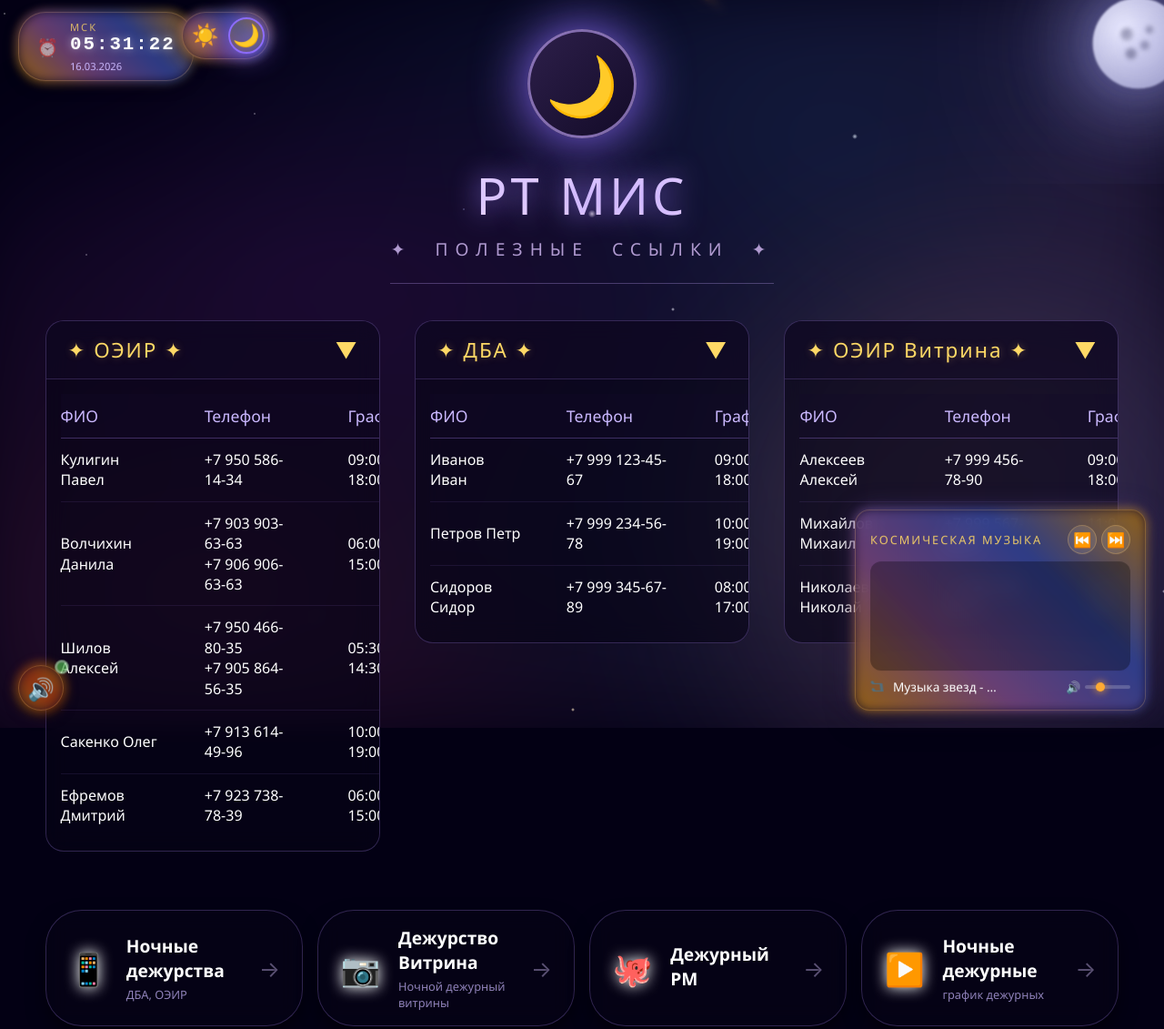
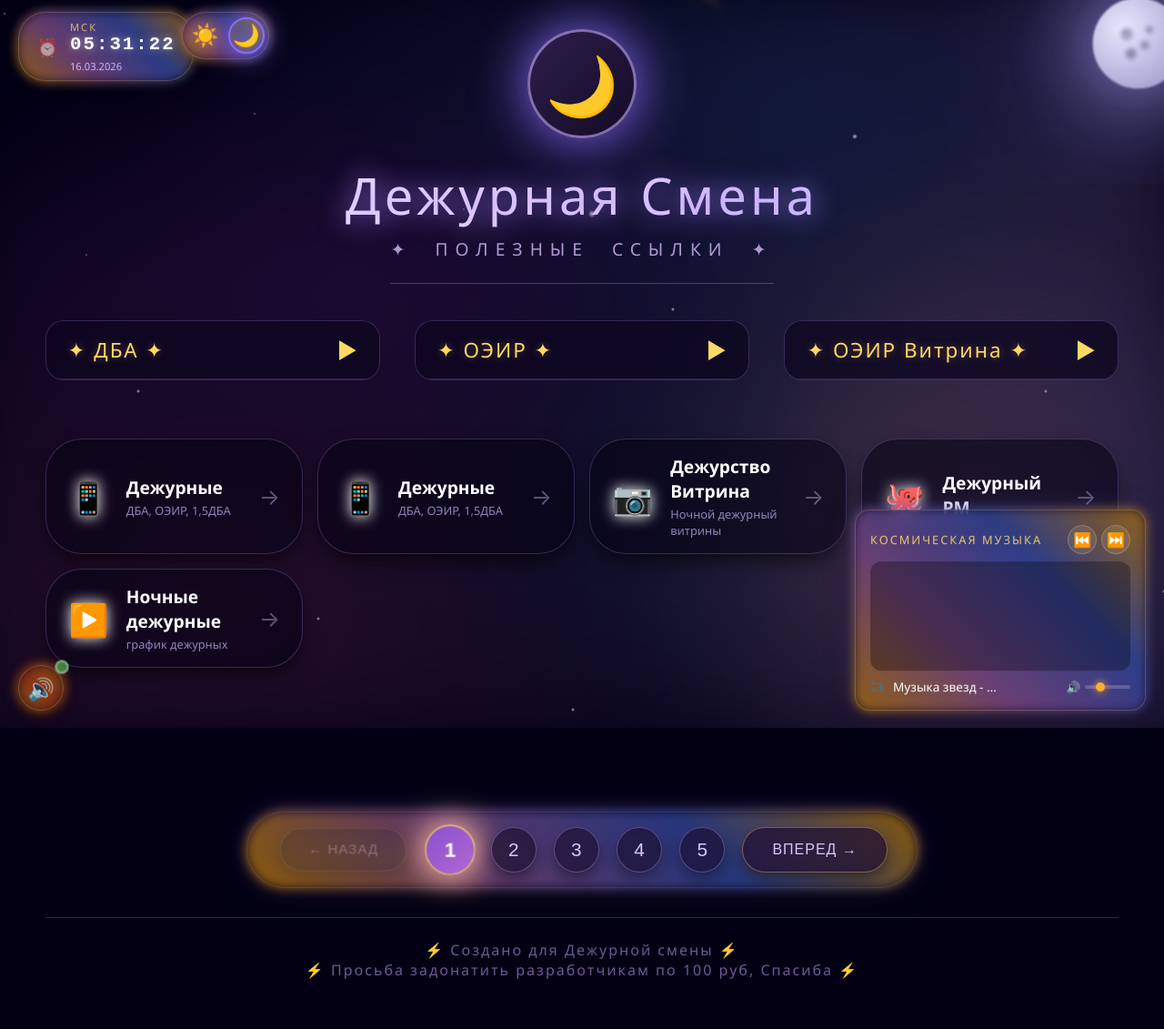
Before and after one commit to thenighthunter-lang/monitoringRTmis1, a plain HTML site: page index.html in a window 1280 px wide. Shown: the top 1131 px of the page at 91% size. After the commit the page ends 1109 px from the top, so only its background shows below. Drawn offline with Linux system fonts and the light colour scheme.

Commit message:
Update index.html

```diff
--- a/index.html
+++ b/index.html
@@ -1553,7 +1553,7 @@
     <div class="container">
         <div class="header">
             <div class="avatar">🌙</div>
-            <h1>РТ МИС</h1>
+            <h1>Дежурная Смена</h1>
             <div class="subtitle">✦ Полезные ссылки ✦</div>
         </div>
 
@@ -1563,14 +1563,14 @@
             <div class="page active" id="page1">
                 <!-- Три сворачиваемые таблицы в ряд -->
                 <div class="tables-row">
-                    <!-- Таблица ОЭИР -->
+                    <!-- Таблица ДБА -->
                     <div class="table-column">
                         <div class="collapsible-section" id="oeirSection">
-                            <div class="section-header" id="oeirHeader">
-                                <h3>✦ ОЭИР ✦</h3>
+                            <div class="section-header collapsed" id="oeirHeader">
+                                <h3>✦ ДБА ✦</h3>
                                 <span class="collapse-icon">▼</span>
                             </div>
-                            <div class="section-content" id="oeirContent">
+                            <div class="section-content collapsed" id="oeirContent">
                                 <table class="info-table">
                                     <thead>
                                         <tr>
@@ -1611,14 +1611,14 @@
                         </div>
                     </div>
 
-                    <!-- Таблица ДБА -->
+                    <!-- Таблица ОЭИР -->
                     <div class="table-column">
                         <div class="collapsible-section" id="dbaSection">
-                            <div class="section-header" id="dbaHeader">
-                                <h3>✦ ДБА ✦</h3>
+                            <div class="section-header collapsed" id="dbaHeader">
+                                <h3>✦ ОЭИР ✦</h3>
                                 <span class="collapse-icon">▼</span>
                             </div>
-                            <div class="section-content" id="dbaContent">
+                            <div class="section-content collapsed" id="dbaContent">
                                 <table class="info-table">
                                     <thead>
                                         <tr>
@@ -1652,11 +1652,11 @@
                     <!-- Таблица ОЭИР Витрина -->
                     <div class="table-column">
                         <div class="collapsible-section" id="vitrinaSection">
-                            <div class="section-header" id="vitrinaHeader">
+                            <div class="section-header collapsed" id="vitrinaHeader">
                                 <h3>✦ ОЭИР Витрина ✦</h3>
                                 <span class="collapse-icon">▼</span>
                             </div>
-                            <div class="section-content" id="vitrinaContent">
+                            <div class="section-content collapsed" id="vitrinaContent">
                                 <table class="info-table">
                                     <thead>
                                         <tr>
@@ -1693,11 +1693,21 @@
                     <a href="https://confluence.is-mis.ru/pages/viewpage.action?pageId=294261463" class="cosmic-card" target="_blank">
                         <span class="card-icon">📱</span>
                         <div class="card-content">
-                            <span class="card-title">Ночные дежурства</span>
-                            <span class="card-description">ДБА, ОЭИР</span>
+                            <span class="card-title">Дежурные</span>
+                            <span class="card-description">ДБА, ОЭИР, 1,5ДБА</span>
                         </div>
                         <span class="card-arrow">→</span>
                     </a>
+
+<a href="https://confluence.is-mis.ru/pages/viewpage.action?pageId=294261463" class="cosmic-card" target="_blank">
+                        <span class="card-icon">📱</span>
+                        <div class="card-content">
+                            <span class="card-title">Дежурные</span>
+                            <span class="card-description">ДБА, ОЭИР, 1,5ДБА</span>
+                        </div>
+                        <span class="card-arrow">→</span>
+                    </a>
+
                     <a href="https://confluence.is-mis.ru/calendar/calendarPage.action?spaceKey=RMISOEIR&calendarId=c3cdb4f6-7805-4d8d-baeb-07e75f0c19fd" class="cosmic-card" target="_blank">
                         <span class="card-icon">📷</span>
                         <div class="card-content">
@@ -1942,8 +1952,12 @@
         </div>
 
         <div class="footer">
-            <span>⚡ Создано для Мониторинга ⚡</span>
+            <span>⚡ Создано для Дежурной смены ⚡</span>
+           <br>
+            <span>⚡ Просьба задонатить разработчикам по 100 руб, Спасиба ⚡</span>
+           </br>
         </div>
+
     </div>
 
     <script>
@@ -2362,10 +2376,10 @@
             const dbaIcon = dbaHeader.querySelector('.collapse-icon');
             const vitrinaIcon = vitrinaHeader.querySelector('.collapse-icon');
 
-            // Состояние по умолчанию - развернуто
-            let oeirCollapsed = false;
-            let dbaCollapsed = false;
-            let vitrinaCollapsed = false;
+            // Состояние по умолчанию - свернуто
+            let oeirCollapsed = true;
+            let dbaCollapsed = true;
+            let vitrinaCollapsed = true;
 
             oeirHeader.addEventListener('click', function() {
                 oeirCollapsed = !oeirCollapsed;
```
